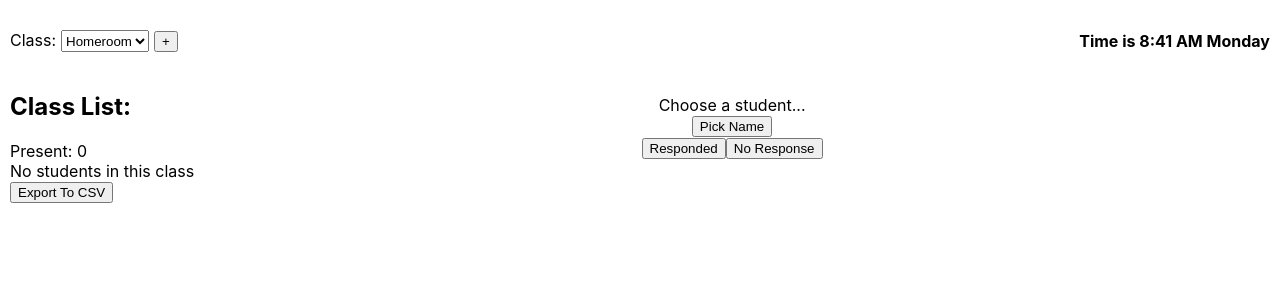
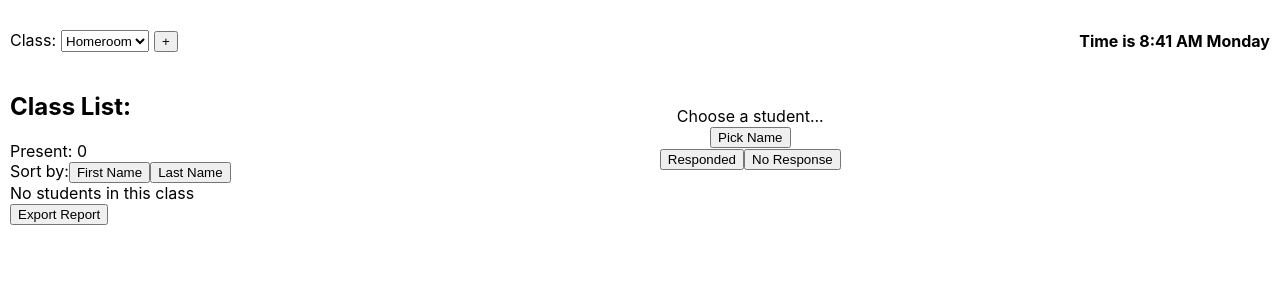
Before and after one commit to philiply/manage-class-react, a React (Create React App) app: page / in a window 1280 px wide. Shown: the top 300 px of the page. Built offline with nearby package versions, Linux system fonts and the light colour scheme.

Commit message:
add sort order buttons for first name and last name

```diff
--- a/src/App.tsx
+++ b/src/App.tsx
@@ -178,7 +178,7 @@ class App extends React.Component<{}, AppState> {
 
 
         <div>
-          <button onClick={this.exportToCSV}>Export To CSV</button>
+          <button onClick={this.exportToCSV}>Export Report</button>
         </div>
 
       </div>
--- a/src/components/ClassList.tsx
+++ b/src/components/ClassList.tsx
@@ -7,7 +7,26 @@ type ClassListProps = {
     onStudentClick: any
 }
 
-class ClassList extends React.Component<ClassListProps> {
+type ClassListState = {
+    sortOrder: number // 0 original order, 1 firstName, 2 lastName
+}
+
+class ClassList extends React.Component<ClassListProps, ClassListState> {
+    constructor(props: ClassListProps) {
+        super(props);
+
+        this.state = {
+            sortOrder: 0
+        }
+
+        this.changeSortOrder = this.changeSortOrder.bind(this);
+    }
+
+    changeSortOrder(order: number) {
+        this.setState({
+            sortOrder: order
+        });
+    }
 
     render() {
         let studentsPresent = 0;
@@ -16,18 +35,36 @@ class ClassList extends React.Component<ClassListProps> {
                 studentsPresent++;
             }
         });
+        let sortedStudentList = [...this.props.studentList];
+        if (this.state.sortOrder > 0) {
+            sortedStudentList.sort((a, b) => {
+                switch (this.state.sortOrder) {
+                    case 1: // Sort by firstName
+                        return a.firstName[0] < b.firstName[0] ? -1 : 1;
+                    case 2: // Sort by lastName
+                        return a.lastName[0] < b.lastName[0] ? -1 : 1;
+                    default:
+                }
+                return 0;
+            });
+        }
         return (
             <div>
                 <h2>Class List:</h2>
                 <div>
-                    <span>Present: {studentsPresent}</span>
+                    <div>Present: {studentsPresent}</div>
+                    <div>
+                        <span>Sort by:</span>
+                        <button onClick={() => {this.changeSortOrder(1)}}>First Name</button>
+                        <button onClick={() => { this.changeSortOrder(2)}}>Last Name</button>
+                    </div>
                 </div>
                 {
                     this.props.studentList.length > 0 ?
                 <ol>
 
 
-                        {this.props.studentList.map((student, idx) => {
+                        {sortedStudentList.map((student, idx) => {
                             return <StudentName key={`student-${student.studentId}`}
                                 studentData={student}
                                 onClick={this.props.onStudentClick} />
--- a/src/components/StudentSelector.tsx
+++ b/src/components/StudentSelector.tsx
@@ -42,7 +42,7 @@ class StudentSelector extends React.Component<StudentSelectorProps, StudentSelec
         const chosen = studentsPresent[Math.floor(Math.random() * studentsPresent.length)];
 
         this.setState({
-            selectedName: `${chosen.firstName} ${chosen.lastName}`,
+            selectedName: `${chosen.firstName} ${chosen.lastName ? chosen.lastName : ''}`,
             selectedStudentId: chosen.studentId
         });
     }
```
